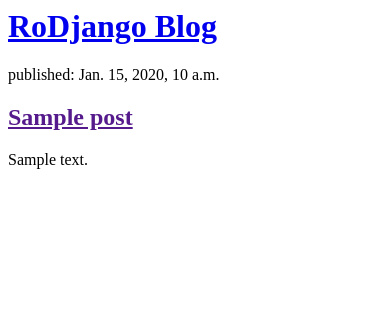
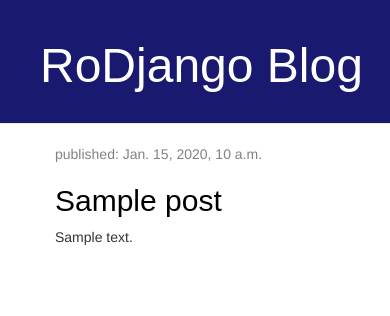
Before and after one commit to ro-inzu/tutorialsite, a Django app: page / in a window 390 px wide. Shown: the top 316 px of the page. Run offline with Django 3.2, Linux system fonts and the light colour scheme; tables that the repository leaves empty hold one stand-in row (values such as "Sample post"); some libraries are stand-ins or nearby versions.

Commit message:
included static folder and new detail view for blog posts

```diff
--- /dev/null
+++ b/blog/static/css/blog.css
@@ -0,0 +1,47 @@
+.page-header {
+    background-color: #191970;
+    margin-top: 0;
+    padding: 20px 20px 20px 40px;
+    color = #ffffff
+}
+
+.page-header h1, .page-header h1 a, .page-header h1 a:visited, .page-header h1 a:active {
+    color: #ffffff;
+    font-size: 36pt;
+    text-decoration: none;
+}
+
+.content {
+    margin-left: 40px;
+}
+
+h1, h2, h3, h4 {
+    font-family: 'Arial';
+}
+
+.date {
+    color: #828282;
+}
+
+.save {
+    float: right;
+}
+
+.post-form textarea, .post-form input {
+    width: 100%;
+}
+
+.top-menu, .top-menu:hover, .top-menu:visited {
+    color: #ffffff;
+    float: right;
+    font-size: 26pt;
+    margin-right: 20px;
+}
+
+.post {
+    margin-bottom: 70px;
+}
+
+.post h2 a, .post h2 a:visited {
+    color: #000000;
+}
--- /dev/null
+++ b/blog/templates/blog/base.html
@@ -0,0 +1,23 @@
+{% load static %}
+<html>
+    <head>
+        <title>RoDjango  blog</title>
+        <link rel="stylesheet" href="//maxcdn.bootstrapcdn.com/bootstrap/3.2.0/css/bootstrap.min.css">
+        <link rel="stylesheet" href="//maxcdn.bootstrapcdn.com/bootstrap/3.2.0/css/bootstrap-theme.min.css">
+        <link rel="stylesheet" href="{% static 'css/blog.css' %}">
+    </head>
+    <body>
+        <div class ='page-header'>
+            <h1><a href="/">RoDjango Blog</a></h1>
+        </div>
+
+        <div class="content container">
+    <div class="row">
+        <div class="col-md-8">
+            {% block content %}
+            {% endblock %}
+        </div>
+    </div>
+</div>
+    </body>
+</html>
--- a/blog/templates/blog/post_list.html
+++ b/blog/templates/blog/post_list.html
@@ -1,15 +1,12 @@
-<html>
-<head>
-    <h1><a href="/">RoDjango Blog</a></h1>
-</head>
-
-<body>
-{% for post in posts %}
-    <div>
-        <p>published: {{ post.published_date }}</p>
-        <h2><a href="">{{ post.title }}</a></h2>
-        <p>{{ post.text|linebreaksbr }}</p>
-    </div>
-{% endfor %}
-</body>
-</html>
+{% extends 'blog/base.html' %}
+    {% block content %}
+            {% for post in posts %}
+                <div class="post">
+                    <div class="date">
+                        <p>published: {{ post.published_date }}</p>
+                    </div>
+                    <h2><a href="{% url 'post_detail' pk=post.pk %}">{{ post.title }}</a></h2>
+                    <p>{{ post.text|linebreaksbr }}</p>
+                </div>
+            {% endfor %}
+    {% endblock %}
--- a/blog/urls.py
+++ b/blog/urls.py
@@ -3,4 +3,5 @@ from . import views
 
 urlpatterns = [
     path('', views.post_list, name='post_list'),
+    path('post/<int:pk>/', views.post_detail, name='post_detail'),
 ]
--- a/blog/views.py
+++ b/blog/views.py
@@ -1,4 +1,4 @@
-from django.shortcuts import render
+from django.shortcuts import render, get_object_or_404
 from django.utils import timezone
 from .models import Post
 
@@ -6,3 +6,7 @@ from .models import Post
 def post_list(request):
     posts = Post.objects.filter(published_date__lte =timezone.now()).order_by('published_date')
     return render(request,'blog/post_list.html',{'posts':posts})
+
+def post_detail(request,pk):
+    post = get_object_or_404(Post, pk=pk)
+    return render(request, 'blog/post_detail.html', {'post': post})
```
Also changed, not shown: blog/templates/blog/post_detail.html (added, +13 -0 lines).
